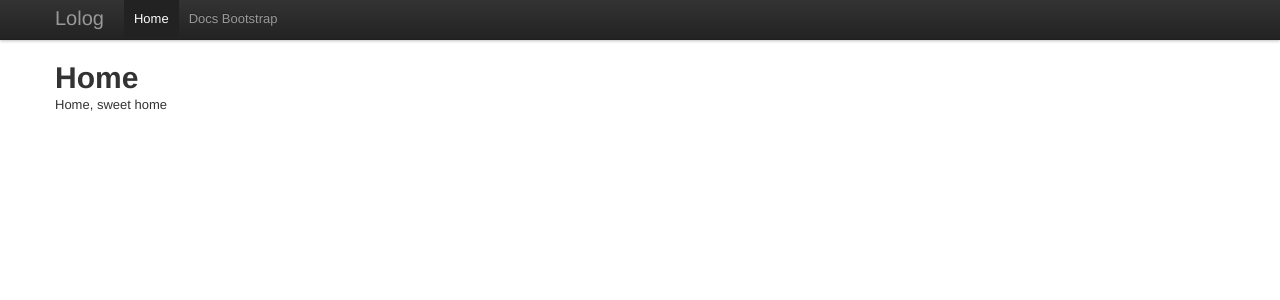
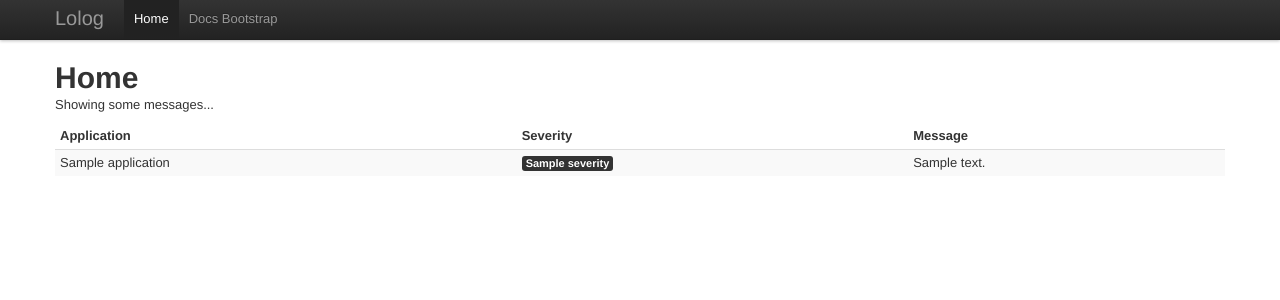
Before and after one commit to hgdeoro/daedalus, a Python web app: template web/frontend/templates/index.html in a window 1280 px wide. Shown: the top 300 px of the page. Run offline with Jinja, Linux system fonts and the light colour scheme; the template is opened without the code that fills it: most values are stand-ins (such as "Sample title", 1, 10 or a date in 2020).

Commit message:
Implemented listing of messages.

```diff
--- a/web/frontend/templates/index.html
+++ b/web/frontend/templates/index.html
@@ -1,14 +1,48 @@
-{% extends "base.html" %}<!DOCTYPE html>
+{% extends "base.html" %}
+<!DOCTYPE html>
 <html lang="en">
-  <head><meta charset="utf-8"></head>
-  <body>
+<head>
+<meta charset="utf-8">
+</head>
+<body>
 
-    {% block container %}
+	{% block container %}
 
-      <h1>Home</h1>
-      <p>Home, sweet home</p>
+	<h1>Home</h1>
+	<p>Showing some messages...</p>
+
+	<table class="table table-striped table-condensed">
+		<thead>
+			<tr>
+				<th>Application</th>
+				<th>Severity</th>
+				<th>Message</th>
+			</tr>
+		</thead>
+		<tbody>
+			{% for item in result %}
+			<tr>
+				<td>{{ item.application }}</td>
+				<td>
+					{% if item.severity == 'ERROR' %}
+						<span class="label label-important">{{ item.severity }}</span>
+					{% elif item.severity == 'WARN' %}
+						<span class="label label-warning">{{ item.severity }}</span>
+					{% elif item.severity == 'INFO' %}
+						<span class="label label-info">{{ item.severity }}</span>
+					{% elif item.severity == 'DEBUG' %}
+						<span class="label">{{ item.severity }}</span>
+					{% else %}
+						<span class="label label-inverse">{{ item.severity }}</span>
+					{% endif %}
+				</td>
+				<td>{{ item.message }}</td>
+			</tr>
+			{% endfor %}
+		</tbody>
+	</table>
 
 	{% endblock container %}
 
-  </body>
+</body>
 </html>
```
Also changed, not shown: src/hgdeoro/lolog/web/frontend/views.py (+14 -1 lines).
